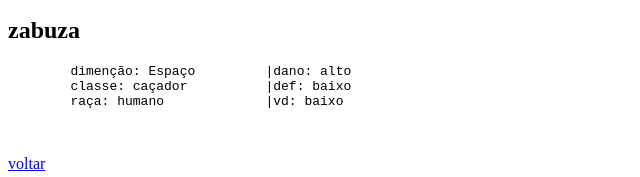
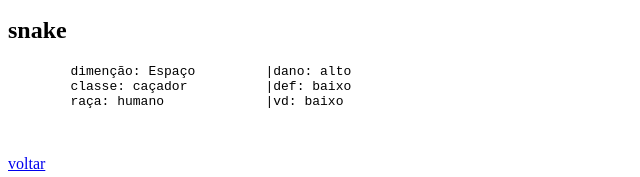
Before and after one commit to Hoso4rakida/RPGinter, a plain HTML site: page mestre/Vb.html in a window 1280 px wide. Shown: the part 585-762 px from the top of the page, 0-640 px from the left. Drawn offline with Linux system fonts and the light colour scheme.

Commit message:
Update Vb.html

```diff
--- a/mestre/Vb.html
+++ b/mestre/Vb.html
@@ -38,7 +38,7 @@
         classe: soldado          |def: medio
         raça: Humano             |vd: medio
     </pre>
-    <h2>zabuza</h2>
+    <h2>snake</h2>
     <pre>
         dimenção: Espaço         |dano: alto
         classe: caçador          |def: baixo
```
